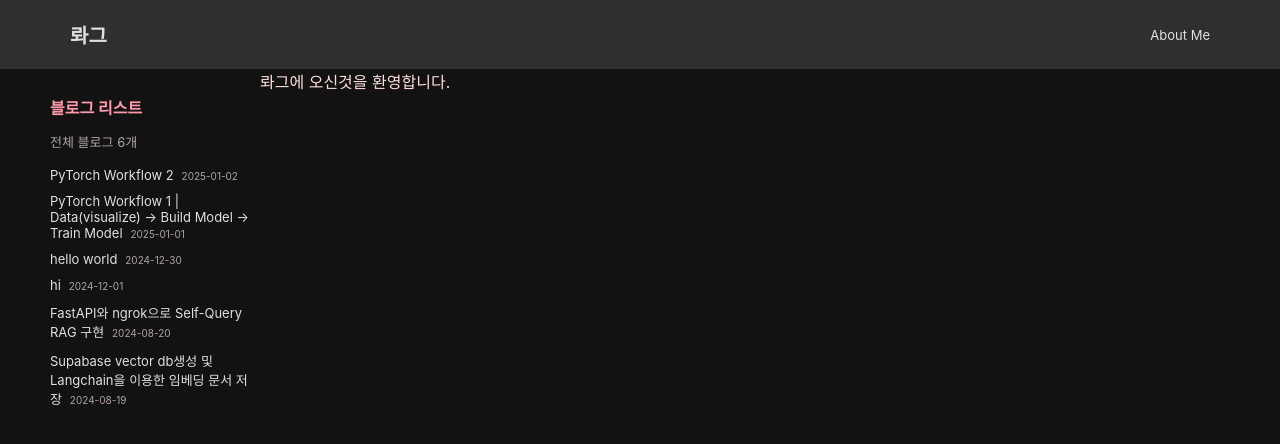
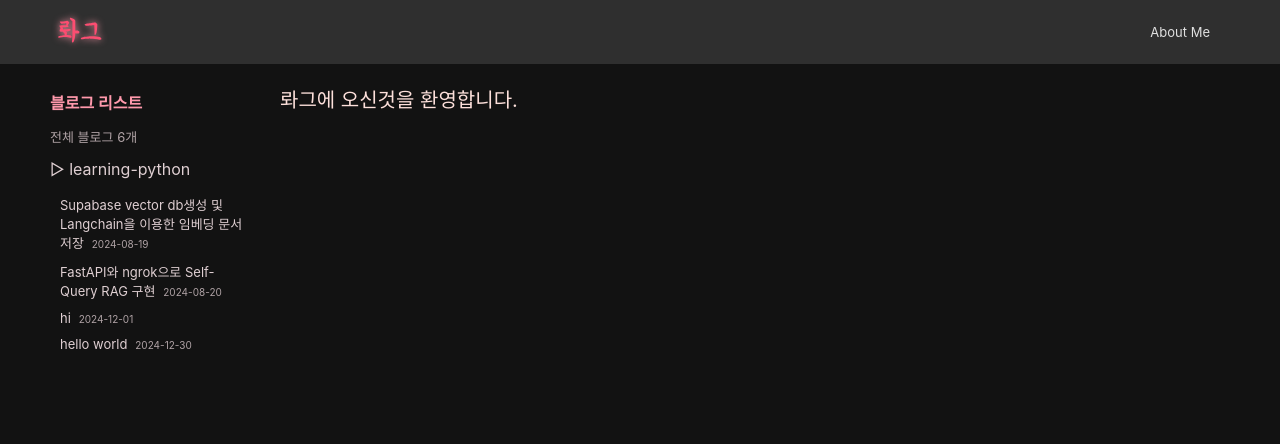
Before and after one commit to ruah0807/ruah-blog, a React (Vite) app: page / in a window 1280 px wide. Shown: the top 444 px of the page. Built offline with nearby package versions, Linux system fonts and the light colour scheme.

Commit message:
feat: categorize folder

```diff
--- a/src/App.tsx
+++ b/src/App.tsx
@@ -20,7 +20,8 @@ const App: React.FC = () => {
   }
 
   return (
-    <Router basename={process.env.PUBLIC_URL}>
+    // <Router basename={process.env.PUBLIC_URL}>
+    <Router>
       <Header toggleSidebar={toggleSidebar} />
       <div className={`container ${showSidebar ? 'show-sidebar' : ''}`}>
         <div className='content-wrapper'>
--- a/src/components/Header.css
+++ b/src/components/Header.css
@@ -9,8 +9,6 @@ header {
 }
 
 .header-title {
-  font-size: 20px;
-  margin: 10px 20px;
   justify-content: center;
   text-align: center;
 }
@@ -28,6 +26,9 @@ nav li {
   cursor: pointer;
   margin-right: 20px;
 }
+.header-logo {
+  width: 60px;
+}
 
 @media (max-width: 768px) {
   header {
--- a/src/components/Header.tsx
+++ b/src/components/Header.tsx
@@ -1,6 +1,6 @@
 import React from 'react';
 import './Header.css';
-
+import logo from '../../public/ruah_blog.svg';
 interface HeaderProps {
   toggleSidebar: () => void;
 }
@@ -8,12 +8,11 @@ const Header: React.FC<HeaderProps> = ({ toggleSidebar }) => {
   const handleTitleClick = () => {
     window.location.href = '/ruah-blog/'; // Navigate to the main page
   };
-
   return (
     <header>
-      <h1 className='header-title' onClick={handleTitleClick} style={{ cursor: 'pointer' }}>
-        롸그
-        </h1>
+      <div className='header-title' onClick={handleTitleClick} style={{ cursor: 'pointer' }}>
+        <img className='header-logo' draggable="false" src={logo} alt="logo" />
+        </div>
       <nav>
         <ul>
           <li>About Me</li>
--- a/src/pages/PostList.tsx
+++ b/src/pages/PostList.tsx
@@ -7,6 +7,7 @@ interface Post {
   date: string;
   fileName: string;
   subtitle: string;
+  category: string | null;
 }
 
 interface PostListProps {
@@ -14,26 +15,38 @@ interface PostListProps {
 }
 
 const PostList: React.FC<PostListProps> = ({ onSelect }) => {
-  const [posts, setPosts] = useState<Post[]>([]);
+  const [state, setState] = useState({
+    postsByCategory: {} as Record<string, Post[]>,
+    selectedCategory: null as string | null,
+    selectedPost: ''
+  });
   const navigate = useNavigate();
-  const [selectedPost, setSelectedPost] = useState<string>('');
 
   useEffect(() => {
     const importMarkdownFiles = async () => {
-      const files = import.meta.glob('/posts/*.md', { query: '?raw', import: 'default' });
+      const files = import.meta.glob('/posts/**/*.md', { query: '?raw', import: 'default' });
       const postList: Post[] = [];
 
       for (const path in files) {
         const content = await files[path]();
         const { data } = matter(content as string);
-        const fileName = path.split('/').pop() || '';
+        const parts = path.split('/');
+        const fileName = parts.pop() || '';
+        const category = parts.length > 2 ? parts[2] : null;
         const date = fileName.split('-').slice(0, 3).join('-');
         const subtitle = fileName.split('-').slice(3).join('-').replace('.md', '');
-        postList.push({ title: data.title, date, fileName, subtitle });
+        postList.push({ title: data.title, date, fileName, subtitle, category });
       }
-      postList.sort((a, b) => new Date(b.date).getTime() - new Date(a.date).getTime());
+      const groupedPosts = postList.reduce((acc, post) => {
+        const key = post.category || 'Others';
+        if (!acc[key]) {
+          acc[key] = [];
+        }
+        acc[key].push(post);
+        return acc;
+      }, {} as Record<string, Post[]>);
 
-      setPosts(postList);
+      setState(preState => ({ ...preState, postsByCategory: groupedPosts }));
     };
 
     importMarkdownFiles();
@@ -42,20 +55,34 @@ const PostList: React.FC<PostListProps> = ({ onSelect }) => {
   return (
     <div className="sidebar">
       <p className="sidebar-title"> 블로그 리스트 </p>
-      <p className="sidebar-count">전체 블로그 {posts.length}개</p>
+      <p className="sidebar-count">전체 블로그 {Object.values(state.postsByCategory).flat().length}개</p>
+      {Object.entries(state.postsByCategory).sort(([a], [b]) => a === 'Others' ? 1 : b === 'Others' ? -1 : 0).map(([category, posts]) => (
+        <div className='sidebar-category' key={category}>
+          {category !== 'Others' && (
+            <div className='sidebar-folder' draggable="false" onClick={() => setState(prevState => ({
+              ...prevState,
+              selectedCategory: prevState.selectedCategory === category ? null : category
+            }))}>
+              {state.selectedCategory === category ? '▼ ' : '▷ '} {category}
+            </div>
+          )}
+          {(state.selectedCategory === category || category === 'Others') && (
             <ul className="sidebar-list">
               {posts.map((post, index) => (
                 <li key={index} onClick={() => {
                   onSelect(post.fileName);
                   navigate(`/${post.subtitle}`);
-            setSelectedPost(post.fileName);
+                  setState(prevState => ({ ...prevState, selectedPost: post.fileName }));
                 }}
-          className={selectedPost === post.fileName ? 'active' : ''}>
+                className={`file-item ${state.selectedPost === post.fileName ? 'active' : ''}`}>
                   {post.title}
                   <span className='sidebar-date'> {post.date}</span>
                 </li>
               ))}
             </ul>
+          )}
+        </div>
+      ))}
     </div>
   );
 };
--- a/src/styles/global.css
+++ b/src/styles/global.css
@@ -17,7 +17,10 @@ html {
 .hamburger {
   display: none;
 }
-
+.sidebar,
+.sidebar * {
+  user-select: none; /* Disable text selection */
+}
 .sidebar ul {
   list-style: none;
   padding: 0;
@@ -56,6 +59,22 @@ html {
   font-size: small;
   color: #b0a3a6;
 }
+.sidebar-category {
+  cursor: pointer;
+  color: #dfcfd2;
+}
+.sidebar-folder {
+  color: #dfcfd2;
+  font-size: medium;
+}
+
+.file-item {
+  padding-left: 10px; /* Add indentation */
+}
+
+.file-item.active {
+  font-weight: bold;
+}
 
 .container {
   display: flex;
@@ -83,6 +102,11 @@ html {
   max-height: 100vh;
 }
 
+.main-post {
+  padding: 20px;
+  font-size: 20px;
+}
+
 @media (max-width: 768px) {
   .container {
     flex-direction: column;
```
Also changed, not shown: posts/learning-python/2025-01-01-workflow_1.md (renamed from posts/2025-01-01-workflow_1.md), posts/learning-python/2025-01-02-workflow_2.md (renamed from posts/2025-01-02-workflow_2.md), public/ruah.svg. Lines whose indentation alone changed are shown as unchanged.
